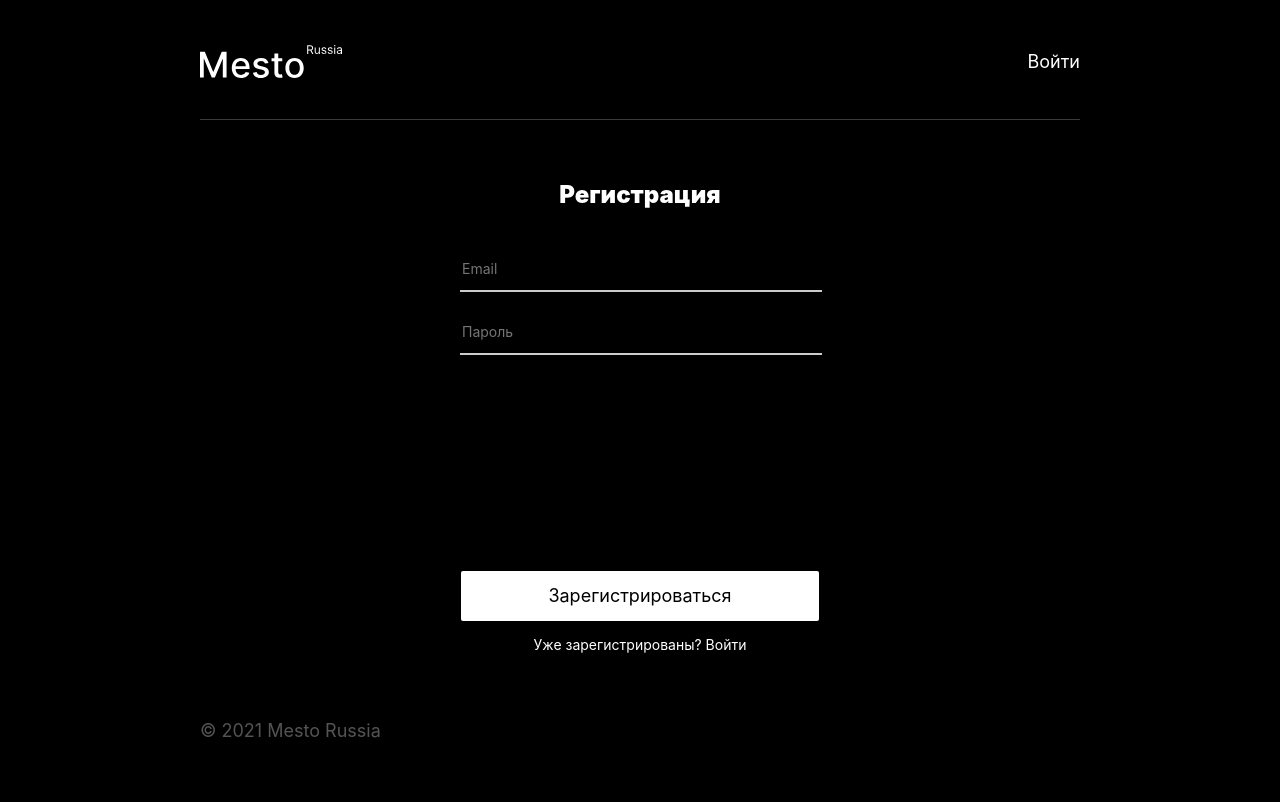
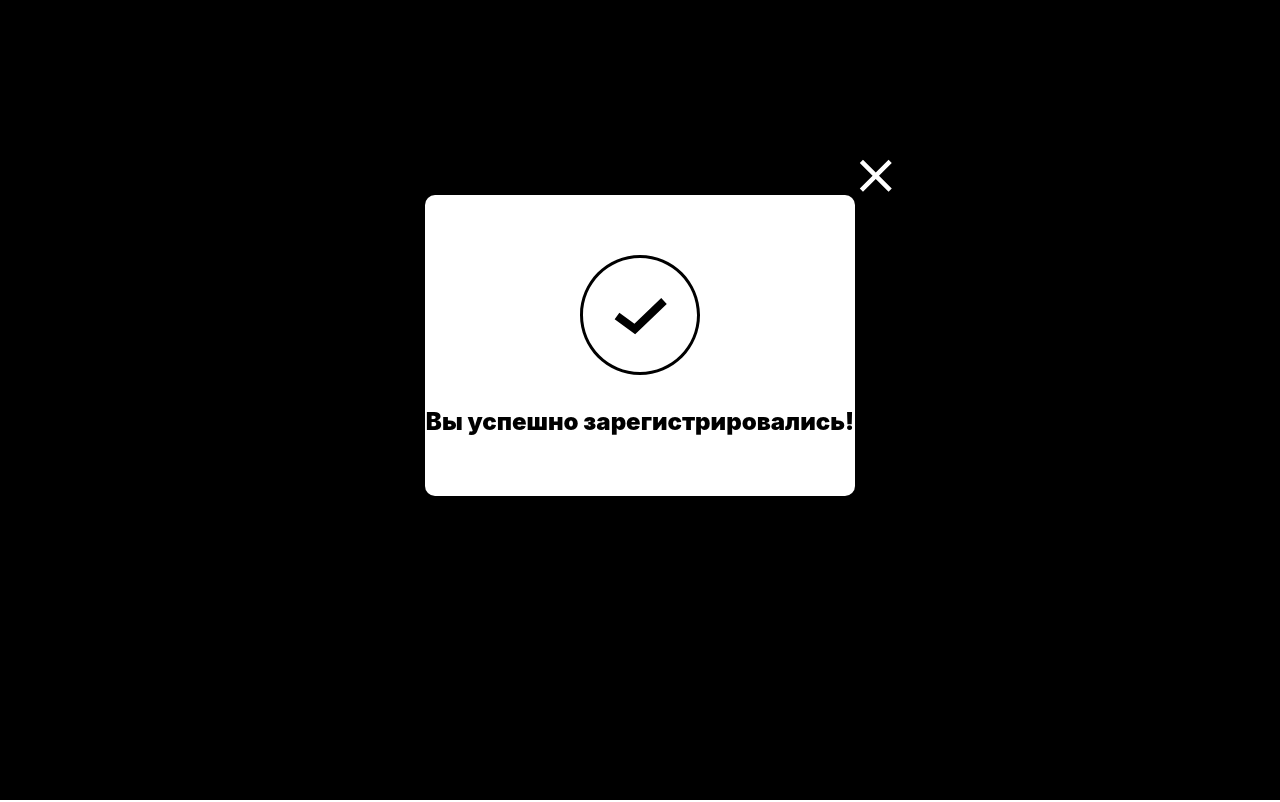
Before and after one commit to vadimshift/react-mesto-auth, a React (Create React App) app: page / in a window 1280 px wide. Built offline with nearby package versions, Linux system fonts and the light colour scheme; no server answers.

Commit message:
сверстал попап infotooltip

```diff
--- /dev/null
+++ b/src/blocks/popup/__auth-img/popup__auth-img.css
@@ -0,0 +1,8 @@
+.popup__auth-img {
+    margin-left: auto;
+    margin-right: auto;
+    padding-top: 60px;
+    margin-bottom: 32px;
+    width: 120px;
+    display: block;
+}
--- /dev/null
+++ b/src/blocks/popup/__auth-title/popup__auth-title.css
@@ -0,0 +1,11 @@
+.popup__auth-title {
+  font-family: "Inter", "Arial", sans-serif;
+  font-size: 24px;
+  font-style: normal;
+  font-weight: 900;
+  line-height: 29px;
+  letter-spacing: 0em;
+  text-align: center;
+  margin: 0;
+  padding-bottom: 60px;
+}
--- a/src/components/App.js
+++ b/src/components/App.js
@@ -11,6 +11,7 @@ import EditAvatarPopup from "./EditAvatarPopup";
 import AddPlacePopup from "./AddPlacePopup";
 import Register from "./Register";
 import Login from "./Login";
+import InfoTooltip from "./InfoTooltip";
 
 function App() {
   const [cards, setCards] = useState([]);
@@ -155,7 +156,7 @@ function App() {
     <CurrentUserContext.Provider value={currentUser}>
       <div className="page">
         <div className="page__container">
-          <Register />
+          <InfoTooltip />
           {/* <Login /> */}
           {/* <Main
             onEditProfile={handleEditProfileClick}
--- a/src/components/InfoTooltip.js
+++ b/src/components/InfoTooltip.js
@@ -1,5 +1,28 @@
-function InfoTooltip() {
-  return <p className="profile__title">Login</p>;
+import succes from "../images/popup_succes.svg";
+import fail from "../images/popup_fail.svg";
+
+function InfoTooltip(props) {
+  return (
+    <section
+      className={`popup popup_type_infoTooltip ${
+        props.isOpen ? "popup_active" : "popup_active"
+      }`}
+    >
+      <div className="popup__container">
+           <img className="popup__auth-img" src={succes} />
+          <p className="popup__auth-title">Вы успешно зарегистрировались!</p>
+        {/* <div className="InfoTooltip__container-fail">
+          <img src={fail} />
+          <p>Что-то пошло не так! Попробуйте ещё раз.</p>
+        </div> */}
+        <button
+          type="button"
+          onClick={props.onClose}
+          className={`popup__close-button popup__close-button_type_${props.name}`}
+        ></button>
+      </div>
+    </section>
+  );
 }
 
 export default InfoTooltip;
--- a/src/index.css
+++ b/src/index.css
@@ -53,3 +53,5 @@
 @import url(../src/blocks/content/content.css);
 @import url(../src/blocks//header/__link/header__link.css);
 @import url(../src/blocks/header/__login-title/header__login-title.css);
+@import url(../src/blocks/popup/__auth-img/popup__auth-img.css);
+@import url(../src/blocks/popup/__auth-title/popup__auth-title.css);
```
Also changed, not shown: src/images/popup_fail.svg (added), src/images/popup_succes.svg (added).
